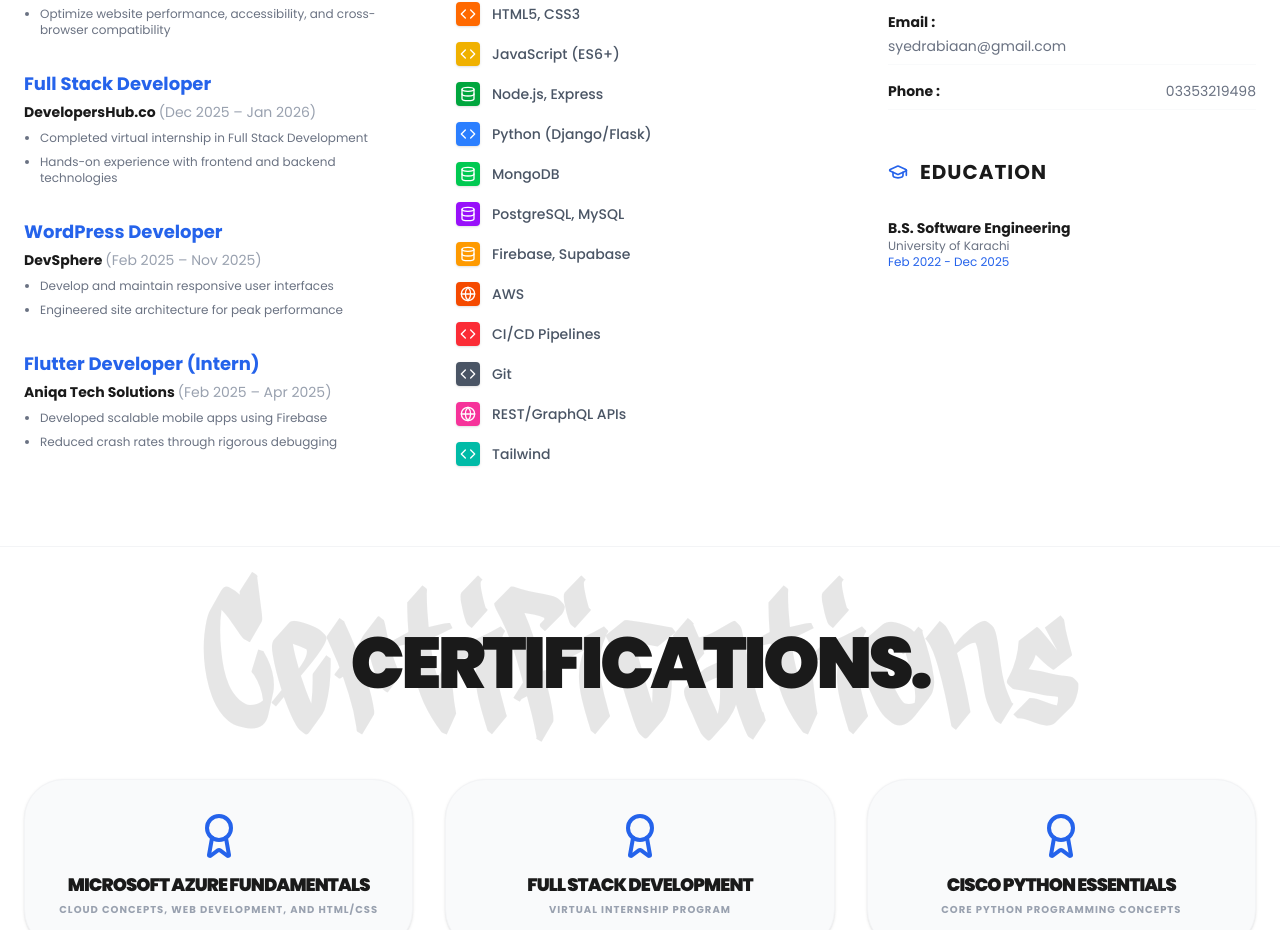
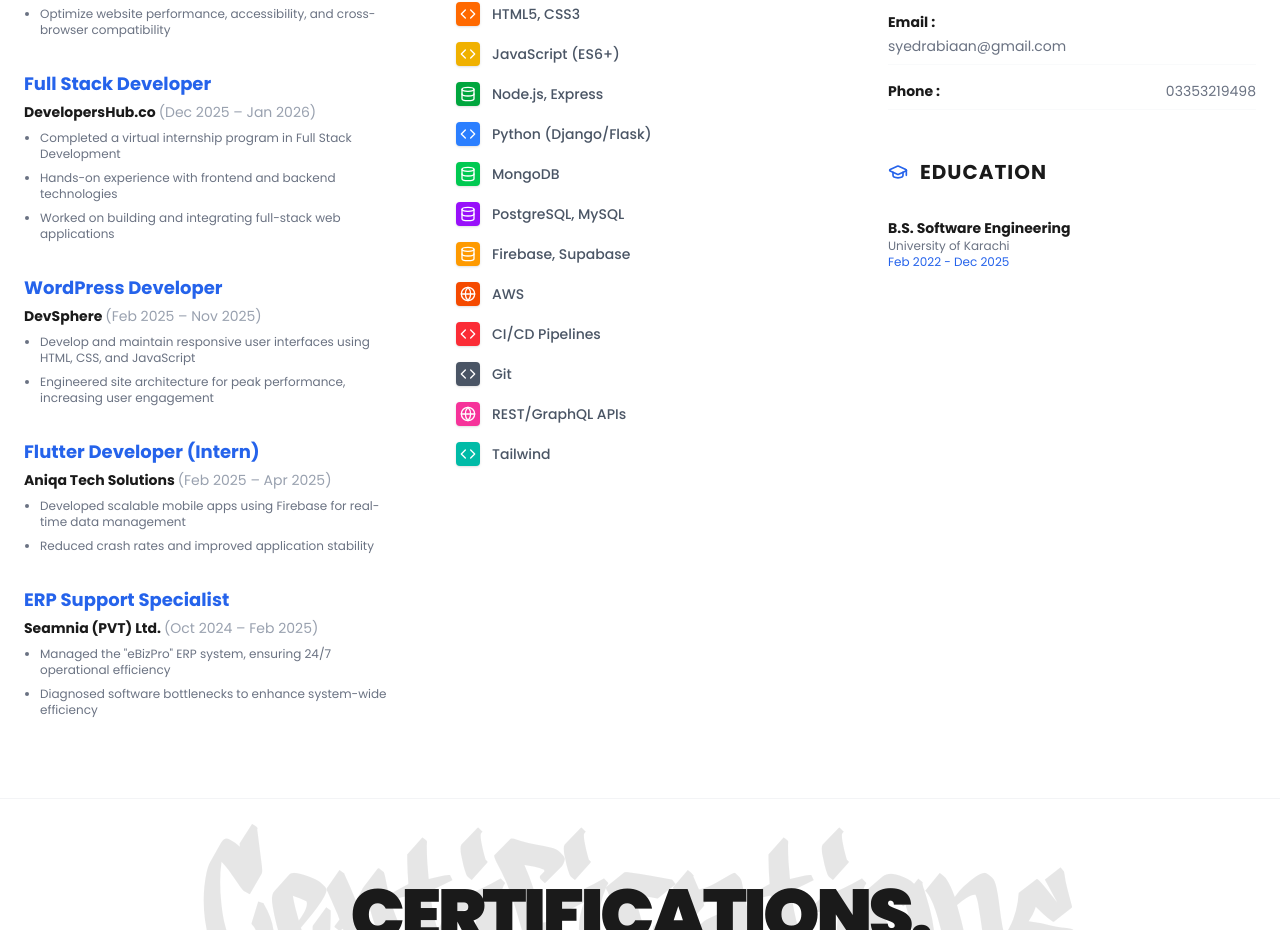
Before and after one commit to Rabiaan/Rabiaan-s-Portfolio, a React (Vite) app: page / in a window 1280 px wide. Shown: the part 1684-2614 px from the top of the page. Built offline with nearby package versions, Linux system fonts and the light colour scheme.

Commit message:
Update work experiences with all positions

```diff
--- a/src/pages/Home.jsx
+++ b/src/pages/Home.jsx
@@ -143,24 +143,33 @@ export default function Home() {
                   <h5 className="text-brand-blue font-bold text-lg mb-1">Full Stack Developer</h5>
                   <p className="font-bold text-sm mb-2">DevelopersHub.co <span className="text-gray-400 font-normal">(Dec 2025 – Jan 2026)</span></p>
                   <ul className="text-xs text-gray-500 space-y-2 list-disc pl-4">
-                    <li>Completed virtual internship in Full Stack Development</li>
+                    <li>Completed a virtual internship program in Full Stack Development</li>
                     <li>Hands-on experience with frontend and backend technologies</li>
+                    <li>Worked on building and integrating full-stack web applications</li>
                   </ul>
                 </div>
                 <div className="group">
                   <h5 className="text-brand-blue font-bold text-lg mb-1">WordPress Developer</h5>
                   <p className="font-bold text-sm mb-2">DevSphere <span className="text-gray-400 font-normal">(Feb 2025 – Nov 2025)</span></p>
                   <ul className="text-xs text-gray-500 space-y-2 list-disc pl-4">
-                    <li>Develop and maintain responsive user interfaces</li>
-                    <li>Engineered site architecture for peak performance</li>
+                    <li>Develop and maintain responsive user interfaces using HTML, CSS, and JavaScript</li>
+                    <li>Engineered site architecture for peak performance, increasing user engagement</li>
                   </ul>
                 </div>
                 <div className="group">
                   <h5 className="text-brand-blue font-bold text-lg mb-1">Flutter Developer (Intern)</h5>
                   <p className="font-bold text-sm mb-2">Aniqa Tech Solutions <span className="text-gray-400 font-normal">(Feb 2025 – Apr 2025)</span></p>
                   <ul className="text-xs text-gray-500 space-y-2 list-disc pl-4">
-                    <li>Developed scalable mobile apps using Firebase</li>
-                    <li>Reduced crash rates through rigorous debugging</li>
+                    <li>Developed scalable mobile apps using Firebase for real-time data management</li>
+                    <li>Reduced crash rates and improved application stability</li>
+                  </ul>
+                </div>
+                <div className="group">
+                  <h5 className="text-brand-blue font-bold text-lg mb-1">ERP Support Specialist</h5>
+                  <p className="font-bold text-sm mb-2">Seamnia (PVT) Ltd. <span className="text-gray-400 font-normal">(Oct 2024 – Feb 2025)</span></p>
+                  <ul className="text-xs text-gray-500 space-y-2 list-disc pl-4">
+                    <li>Managed the "eBizPro" ERP system, ensuring 24/7 operational efficiency</li>
+                    <li>Diagnosed software bottlenecks to enhance system-wide efficiency</li>
                   </ul>
                 </div>
               </div>
```
